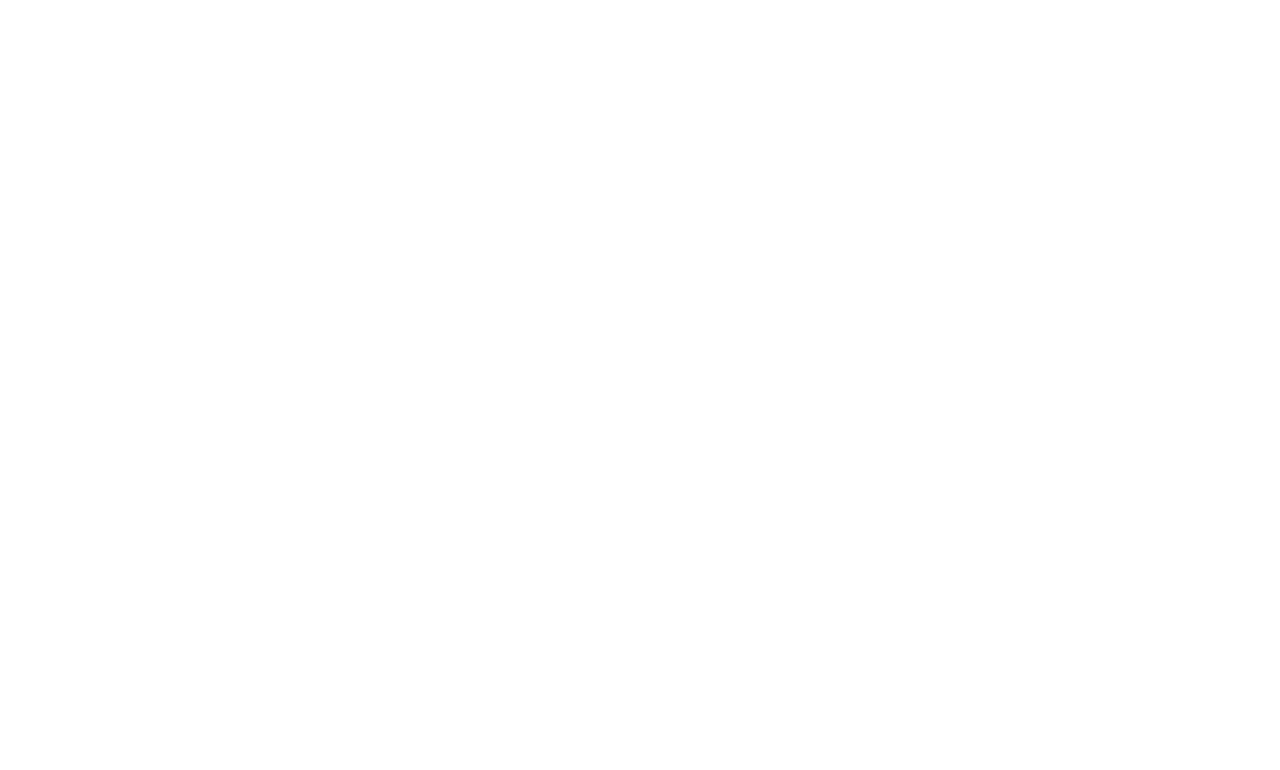
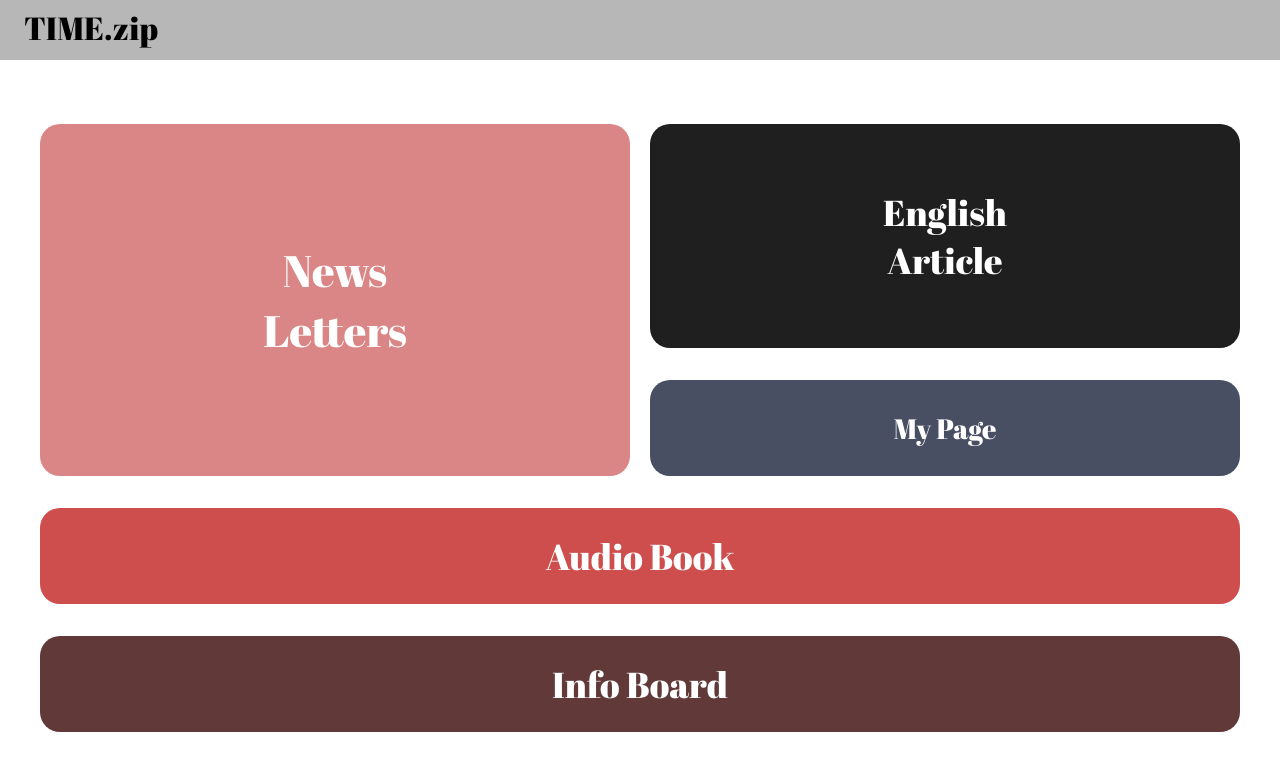
Before and after one commit to Draw-Four-Synergy/forDuckwoo-front, a React (Create React App) app in the folder time_zip/: page /main in a window 1280 px wide. Before the commit this address had no page. Shown: the top 770 px of the page. Built offline with nearby package versions, Linux system fonts and the light colour scheme.

Commit message:
add navbar & mainCategory page

```diff
--- a/time_zip/package.json
+++ b/time_zip/package.json
@@ -6,6 +6,7 @@
     "@testing-library/jest-dom": "^5.16.5",
     "@testing-library/react": "^13.3.0",
     "@testing-library/user-event": "^13.5.0",
+    "axios": "^0.27.2",
     "react": "^18.2.0",
     "react-dom": "^18.2.0",
     "react-router-dom": "^6.3.0",
--- a/time_zip/src/App.js
+++ b/time_zip/src/App.js
@@ -3,6 +3,8 @@
 import Splash from "./components/Splash";
 import Home from "./components/Home";
 import Account from "./components/Account";
+import MainCategory from "./components/MainCategory";
+import InfoBoard from "./components/InfoBoard";
 
 const App = () => {
   return (
@@ -12,6 +14,8 @@
           <Route path="/" element={<Splash />}></Route>
           <Route path="/home" element={<Home />}></Route>
           <Route path="/account" element={<Account />}></Route>
+          <Route path="/main" element={<MainCategory />}></Route>
+          <Route path="/info" element={<InfoBoard />}></Route>
         </Routes>
       </Router>
     </>
--- /dev/null
+++ b/time_zip/src/components/InfoBoard.js
@@ -0,0 +1,13 @@
+import React from "react";
+import Navbar from "./Navbar";
+
+const InfoBoard = () => {
+  return (
+    <div className="InfoBoard">
+      <Navbar />
+      info
+    </div>
+  );
+};
+
+export default InfoBoard;
--- /dev/null
+++ b/time_zip/src/components/MainCategory.js
@@ -0,0 +1,35 @@
+import React from "react";
+import Navbar from "./Navbar";
+import "../css/MainCategory.css";
+
+const MainCategory = () => {
+  return (
+    <div className="MainCategory">
+      <Navbar />
+      <div className="main-category">
+        <div className="main-btn">
+          <button id="main-btn1">
+            News
+            <br />
+            Letters
+          </button>
+          <button id="main-btn2">
+            English
+            <br />
+            Article
+          </button>
+          <button id="main-btn3">My Page</button>
+          <button id="main-btn4">Audio Book</button>
+          <button
+            id="main-btn5"
+            onClick={() => (window.location.href = "/info")}
+          >
+            Info Board
+          </button>
+        </div>
+      </div>
+    </div>
+  );
+};
+
+export default MainCategory;
--- /dev/null
+++ b/time_zip/src/components/Navbar.js
@@ -0,0 +1,15 @@
+import React from "react";
+import "../css/Navbar.css";
+import { Link } from "react-router-dom";
+
+const Navbar = () => {
+  return (
+    <div className="Navbar">
+      <Link to="/main" className="navbar-title">
+        TIME.zip
+      </Link>
+    </div>
+  );
+};
+
+export default Navbar;
--- a/time_zip/src/css/Home.css
+++ b/time_zip/src/css/Home.css
@@ -1,6 +1,10 @@
 @font-face {
     font-family: "PretendardMedium";
     src: url("../fonts/Pretendard-Medium.ttf");
+}
+
+* {
+    overflow:hidden;
 }
 
 @media all and (min-width:768px) {
@@ -41,6 +45,7 @@
     height: 100vh;
     width: 100%;
     margin: auto;
+
 }
 
 .home-top {
--- /dev/null
+++ b/time_zip/src/css/MainCategory.css
@@ -0,0 +1,81 @@
+@import url("https://fonts.googleapis.com/css?family=Abril+Fatface");
+
+.main-category{
+    margin: 8vh 5vh 0vh 5vh;
+}
+
+.main-btn{
+    display: grid;
+    grid-template-columns: 1fr 1fr;
+    grid-template-rows: repeat(5, 1fr);
+    gap: 4vh;
+    column-gap: 20px;
+}
+
+#main-btn1{
+    color:#FFFFFF;
+    font-family: "Abril Fatface", serif;
+    grid-row: 1/4;
+    grid-column: 1/2;
+    background-color: #DA8686;
+    font-size: 5.5vh;
+    border: none;
+    border-radius: 20px;
+}
+
+#main-btn2{
+    color:#FFFFFF;
+    font-family: "Abril Fatface", serif;
+    grid-row: 1/3;
+    grid-column: 2/3;
+    background-color: #1F1F1F;
+    font-size: 4.5vh;
+    border: none;
+    border-radius: 20px;
+}
+
+#main-btn3{
+    color:#FFFFFF;
+    font-family: "Abril Fatface", serif;
+    grid-row: 3/4;
+    grid-column: 2/3;
+    background-color: #494F63;
+    font-size: 3.5vh;
+    border: none;
+    border-radius: 20px;
+}
+
+#main-btn4{
+    color:#FFFFFF;
+    font-family: "Abril Fatface", serif;
+    grid-row: 4/5;
+    grid-column: 1/3;
+    background-color: #CE4D4D;
+    font-size: 4.5vh;
+    height: 12vh;
+    border: none;
+    border-radius: 20px;
+}
+
+#main-btn5{
+    color:#FFFFFF;
+    font-family: "Abril Fatface", serif;
+    grid-row: 5/6;
+    grid-column: 1/3;
+    background-color: #623939;
+    font-size: 4.5vh;
+    border: none;
+    border-radius: 20px;
+}
+
+#main-btn1:hover{
+    font-size: 6vh;
+}
+
+#main-btn2:hover, #main-btn4:hover, #main-btn5:hover{
+    font-size: 5vh;
+}
+
+#main-btn3:hover{
+    font-size: 4vh;
+}
--- /dev/null
+++ b/time_zip/src/css/Navbar.css
@@ -0,0 +1,17 @@
+@import url("https://fonts.googleapis.com/css?family=Abril+Fatface");
+
+.Navbar{
+    background-color: #B7B7B7;
+     width: 100%;
+     height: 7.5vh;
+     display: flex;
+}
+
+.navbar-title{
+    color:#000000;
+    padding-top: 0.8vh;
+    padding-left: 3vh;
+    font-size: 4vh;
+    font-family: "Abril Fatface", serif;
+    text-decoration: none;
+}
```
Also changed, not shown: 1 other file (tests, documents, lock files or other folders).
